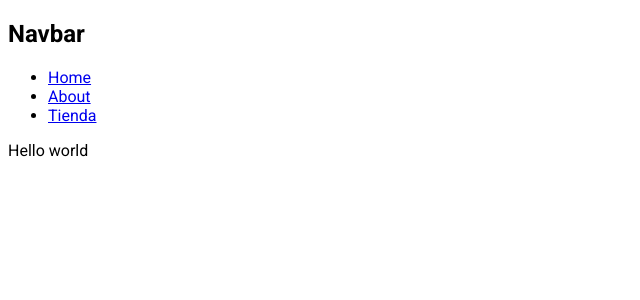
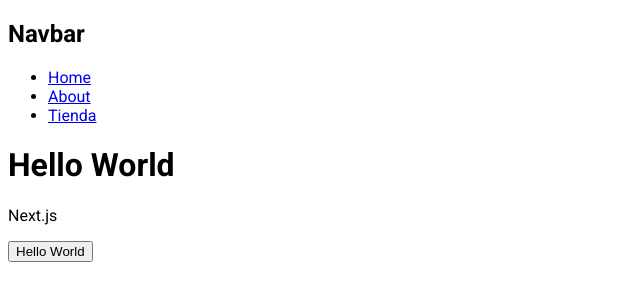
Before and after one commit to INGCapaDev/NextJS13-Practice, a Next.js app: page / in a window 1280 px wide. Shown: the top 300 px of the page, without its empty margins (0-640 px from the left). Built offline with nearby package versions, Linux system fonts and the light colour scheme.

Commit message:
feat(): React server components

```diff
--- a/app/page.jsx
+++ b/app/page.jsx
@@ -1,4 +1,13 @@
+import Users from '../components/Users';
+
 const page = () => {
-  return <div>Hello world</div>;
+  return (
+    <>
+      <h1>Hello World</h1>
+      <p>Next.js</p>
+
+      <Users />
+    </>
+  );
 };
 export default page;
--- /dev/null
+++ b/components/Users.jsx
@@ -0,0 +1,12 @@
+'use client';
+const Users = () => {
+  return (
+    <button
+      onClick={() => {
+        alert('Hello World');
+      }}>
+      Hello World
+    </button>
+  );
+};
+export default Users;
```
